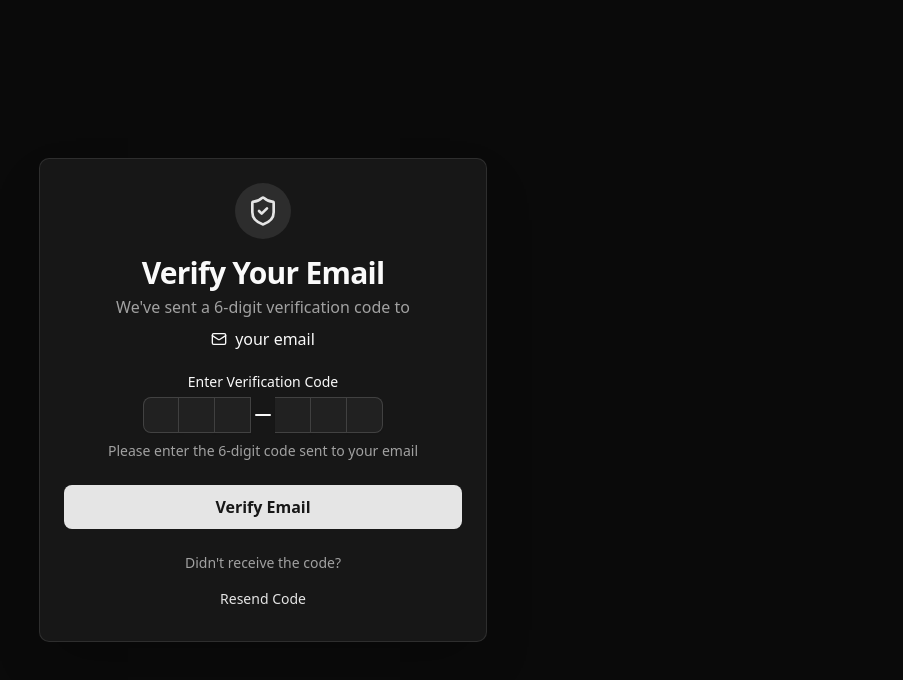
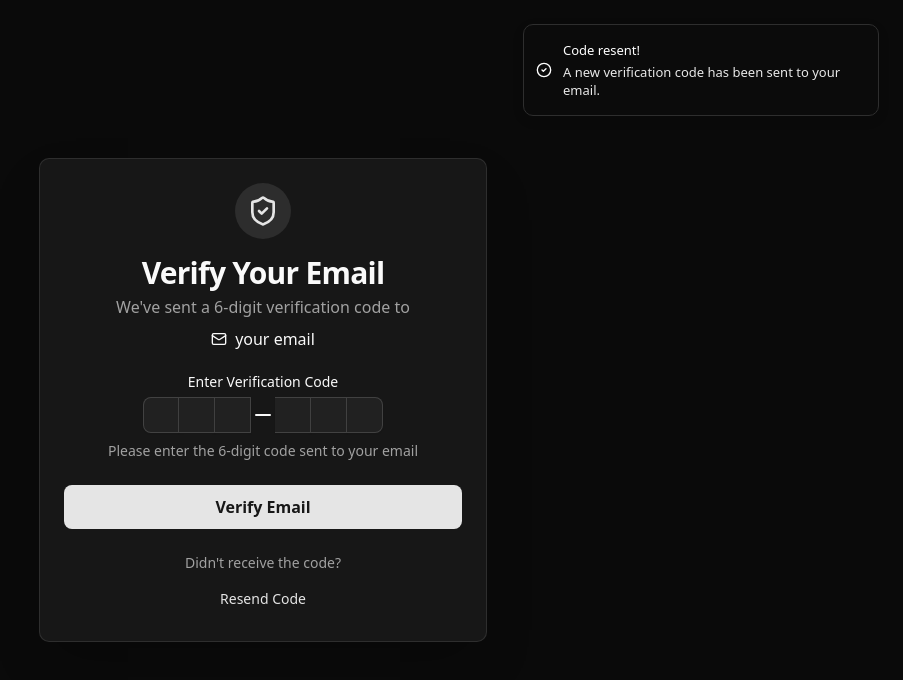
Before and after one commit to Its-Arup/Employee_Management_System_Frontend, a React app: page /verify-otp in a window 1280 px wide. Both pictures are taken after a click on the button "Resend Code". Shown: the top 680 px of the page, without its empty margins (377-1280 px from the left). Built offline with nearby package versions, Linux system fonts and the light colour scheme; the HTML template or start-up script is replaced by a standard one.

Commit message:
feat: integrate Sonner for toast notifications and add new Toaster component

```diff
--- a/package.json
+++ b/package.json
@@ -20,12 +20,14 @@
     "date-fns": "^4.1.0",
     "input-otp": "^1.4.2",
     "lucide-react": "^0.563.0",
+    "next-themes": "^0.4.6",
     "radix-ui": "^1.4.3",
     "react": "^19.2.0",
     "react-day-picker": "^9.13.0",
     "react-dom": "^19.2.0",
     "react-hook-form": "^7.71.1",
     "react-router-dom": "^7.13.0",
+    "sonner": "^2.0.7",
     "tailwind-merge": "^3.4.0",
     "tailwindcss": "^4.1.18",
     "zod": "^4.3.6"
--- a/src/components/LoginPage.tsx
+++ b/src/components/LoginPage.tsx
@@ -2,6 +2,7 @@ import { useForm } from "react-hook-form";
 import { zodResolver } from "@hookform/resolvers/zod";
 import * as z from "zod";
 import { Link } from "react-router-dom";
+import { toast } from "sonner";
 import { Button } from "@/components/ui/button";
 import {
   Form,
@@ -41,7 +42,9 @@ export function LoginPage() {
   const onSubmit = (data: LoginFormValues) => {
     console.log("Login data:", data);
     // Here you would typically send the data to your backend API
-    alert("Login successful! Check console for data.");
+    toast.success("Login successful!", {
+      description: "Welcome back! Redirecting to dashboard...",
+    });
   };
 
   return (
--- a/src/components/OTPVerificationPage.tsx
+++ b/src/components/OTPVerificationPage.tsx
@@ -3,6 +3,7 @@ import { useForm } from "react-hook-form";
 import { zodResolver } from "@hookform/resolvers/zod";
 import * as z from "zod";
 import { useNavigate, useLocation } from "react-router-dom";
+import { toast } from "sonner";
 import { Button } from "@/components/ui/button";
 import {
   Form,
@@ -55,9 +56,11 @@ export function OTPVerificationPage() {
   const onSubmit = (data: OTPFormValues) => {
     console.log("OTP data:", data);
     // Here you would typically verify the OTP with your backend API
-    alert("OTP verified successfully! Check console for data.");
+    toast.success("Email verified successfully!", {
+      description: "Your account has been verified. Please login to continue.",
+    });
     // After successful verification, navigate to login
-    navigate("/login");
+    setTimeout(() => navigate("/login"), 1500);
   };
 
   const handleResendOTP = () => {
@@ -66,7 +69,9 @@ export function OTPVerificationPage() {
     console.log("Resending OTP to:", email);
     setTimeout(() => {
       setIsResending(false);
-      alert("OTP has been resent to your email!");
+      toast.success("Code resent!", {
+        description: "A new verification code has been sent to your email.",
+      });
     }, 2000);
   };
 
--- a/src/components/RegistrationPage.tsx
+++ b/src/components/RegistrationPage.tsx
@@ -3,6 +3,7 @@ import { zodResolver } from "@hookform/resolvers/zod";
 import * as z from "zod";
 import { format } from "date-fns";
 import { Link, useNavigate } from "react-router-dom";
+import { toast } from "sonner";
 import { Button } from "@/components/ui/button";
 import {
   Form,
@@ -71,8 +72,11 @@ export function RegistrationPage() {
   const onSubmit = (data: RegistrationFormValues) => {
     console.log("Registration data:", data);
     // Here you would typically send the data to your backend API
+    toast.success("Registration successful!", {
+      description: "Please check your email for the verification code.",
+    });
     // After successful registration, navigate to OTP verification
-    navigate("/verify-otp", { state: { email: data.email } });
+    setTimeout(() => navigate("/verify-otp", { state: { email: data.email } }), 1000);
   };
 
   return (
--- /dev/null
+++ b/src/components/ui/sonner.tsx
@@ -0,0 +1,38 @@
+import {
+  CircleCheckIcon,
+  InfoIcon,
+  Loader2Icon,
+  OctagonXIcon,
+  TriangleAlertIcon,
+} from "lucide-react"
+import { useTheme } from "next-themes"
+import { Toaster as Sonner, type ToasterProps } from "sonner"
+
+const Toaster = ({ ...props }: ToasterProps) => {
+  const { theme = "system" } = useTheme()
+
+  return (
+    <Sonner
+      theme={theme as ToasterProps["theme"]}
+      className="toaster group"
+      icons={{
+        success: <CircleCheckIcon className="size-4" />,
+        info: <InfoIcon className="size-4" />,
+        warning: <TriangleAlertIcon className="size-4" />,
+        error: <OctagonXIcon className="size-4" />,
+        loading: <Loader2Icon className="size-4 animate-spin" />,
+      }}
+      style={
+        {
+          "--normal-bg": "oklch(0.15 0 0)",
+          "--normal-text": "oklch(1 0 0)",
+          "--normal-border": "oklch(0.3 0 0)",
+          "--border-radius": "var(--radius)",
+        } as React.CSSProperties
+      }
+      {...props}
+    />
+  )
+}
+
+export { Toaster }
--- a/src/main.tsx
+++ b/src/main.tsx
@@ -1,11 +1,12 @@
 import { StrictMode } from 'react'
 import { createRoot } from 'react-dom/client'
+import { Toaster } from "@/components/ui/sonner"
 import './index.css'
 import App from './App.tsx'
-
 
 createRoot(document.getElementById('root')!).render(
   <StrictMode>
     <App />
+    <Toaster position="top-right" theme="dark" />
   </StrictMode>,
 )
```
Also changed, not shown: 1 other file (tests, documents, lock files or other folders).
